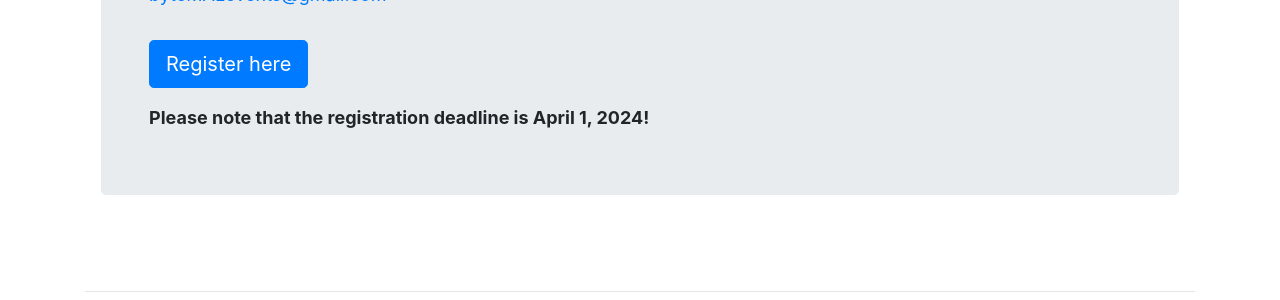
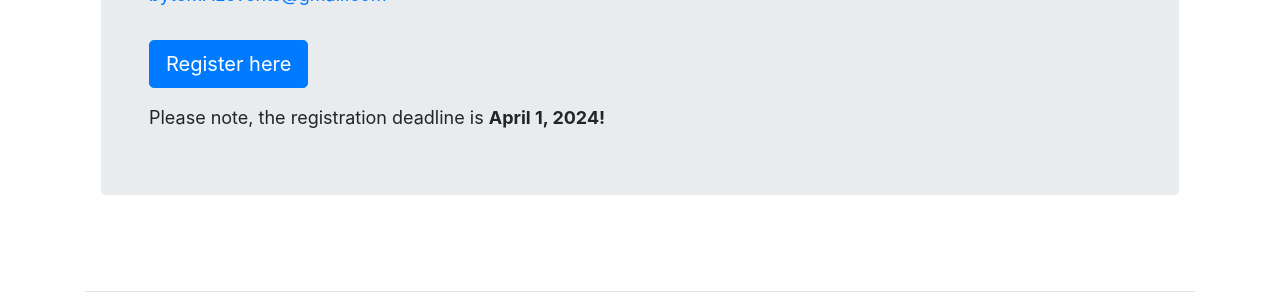
Before and after one commit to bytemal/bytemal-2024, a Jekyll site: the page built from _pages/register.md, in a window 1280 px wide. Shown: the part 802-1102 px from the top of the page. Built offline with Jekyll 4.4.1, drawn with Linux system fonts in a browser that asks for light colours; nearby versions of some CDN libraries.

Commit message:
Update register.md

```diff
--- a/_pages/register.md
+++ b/_pages/register.md
@@ -8,7 +8,8 @@ layout:    default
   <h2><b>Registration</b></h2>
   <p style = "font-size: 18px">Please click on the button below to <b>register for byteMAL 2024</b>. Here you can select whether you would like to register as an attendee or whether you would also like to do a poster and/or a 15-minute presentation. Please note that if you register for a 15-minute presentation, you will be asked to submit an abstract (see <a href="/bytemal-2024/submit"> abstract & poster guidelines</a>). In case you would like to cancel your registration, please let us know via email: <a href = "mailto:byteMALevents@gmail.com">byteMALevents@gmail.com</a></p>
 <a class="btn btn-primary btn-lg my-3" href="https://docs.google.com/forms/d/e/1FAIpQLSd-s96MgwVAvE0VqYHz958qzQOD2KQKyeWYGk1AoKYIlsd8-g/viewform?usp=sf_link" target="_blank" role="button">Register here</a>
-  <p style = "font-size: 18px"><b>Please note that the registration deadline is April 1, 2024!</b></p>
+  <br>
+  <p style = "font-size: 18px">Please note, the registration deadline is <b>April 1, 2024!</b></p>
 </div>
 
 <!-- href="https://docs.google.com/forms/d/e/1FAIpQLSd-s96MgwVAvE0VqYHz958qzQOD2KQKyeWYGk1AoKYIlsd8-g/viewform?usp=sf_link"  -->
```
